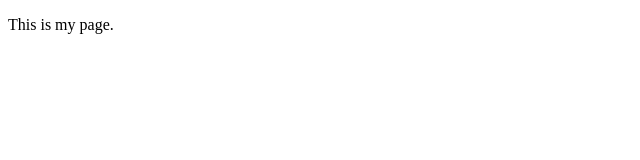
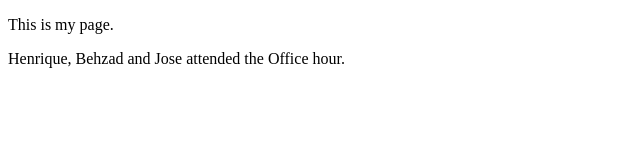
Before and after one commit to gzahid/May-2023, a plain HTML site: page index.html in a window 1280 px wide. Shown: the whole page, without its empty margins (0-640 px from the left). Drawn offline with Linux system fonts and the light colour scheme.

Commit message:
Change to index for Office hour

```diff
--- a/index.html
+++ b/index.html
@@ -5,5 +5,6 @@
     </head>
     <body>
         <p>This is my page.</p>
+        <p>Henrique, Behzad and Jose attended the Office hour.</p>
     </body>
 </html>
```
